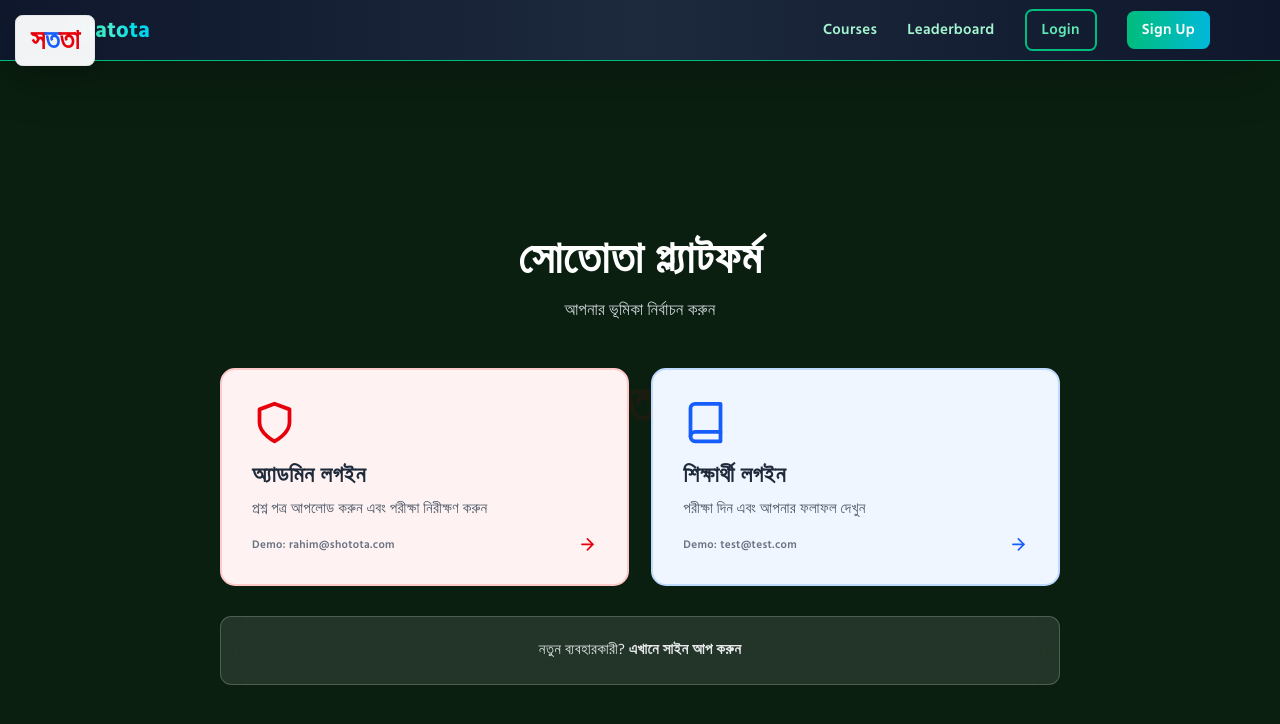
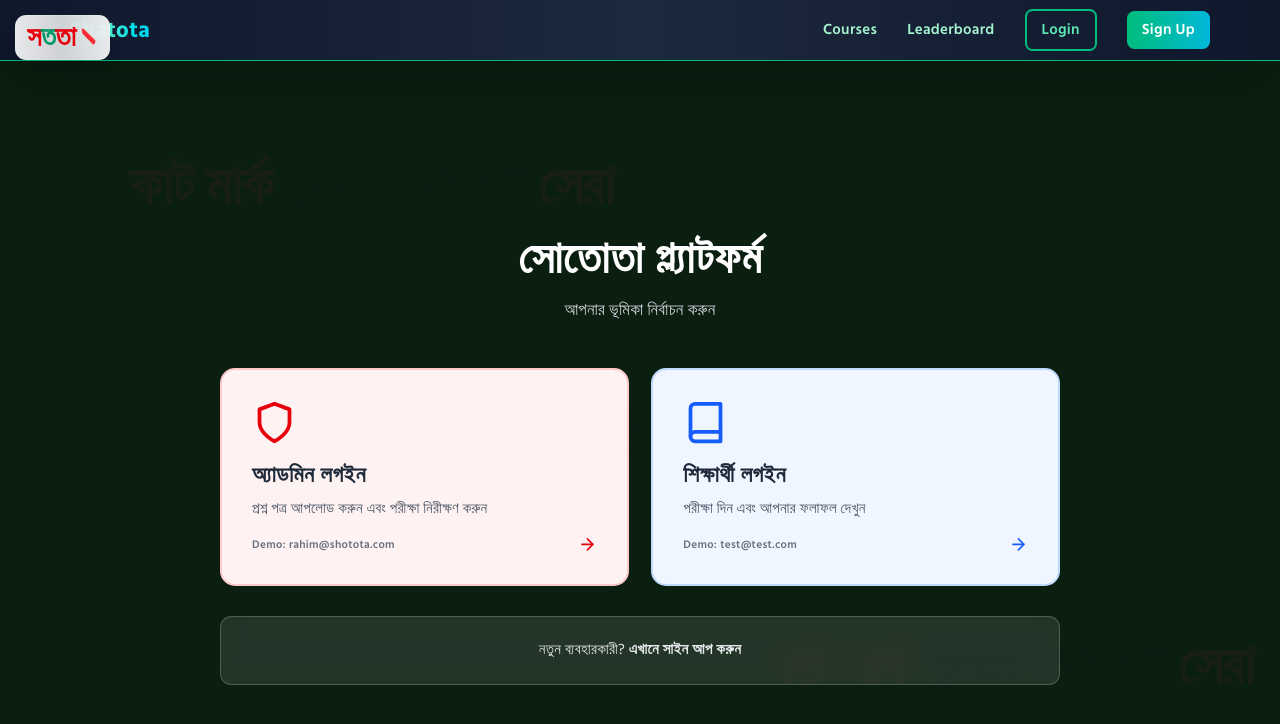
Before and after one commit to Tanjimscreation/shotota-v2, a Next.js app: page /login in a window 1280 px wide. Shown: the top 724 px of the page. Built offline with nearby package versions, Linux system fonts and the light colour scheme; no server answers.

Commit message:
UI/UX: Implement Vibe Coding aesthetic - animated watermark, FocusModeHeader, updated login

```diff
--- /dev/null
+++ b/src/components/FocusModeHeader.tsx
@@ -0,0 +1,112 @@
+'use client'
+
+import React from 'react'
+import { motion } from 'framer-motion'
+import Link from 'next/link'
+import { FiArrowLeft, FiClock, FiBook } from 'react-icons/fi'
+
+interface FocusModeHeaderProps {
+  examTitle: string
+  courseTitle: string
+  timeLeft: number
+  totalQuestions: number
+  currentQuestion: number
+  onExit: () => void
+}
+
+export const FocusModeHeader: React.FC<FocusModeHeaderProps> = ({
+  examTitle,
+  courseTitle,
+  timeLeft,
+  totalQuestions,
+  currentQuestion,
+  onExit,
+}) => {
+  // Format time
+  const formatTime = (seconds: number) => {
+    const mins = Math.floor(seconds / 60)
+    const secs = seconds % 60
+    return `${mins}:${secs.toString().padStart(2, '0')}`
+  }
+
+  return (
+    <motion.header
+      initial={{ opacity: 0, y: -50 }}
+      animate={{ opacity: 1, y: 0 }}
+      exit={{ opacity: 0, y: -50 }}
+      transition={{ duration: 0.4, ease: 'easeOut' }}
+      className="fixed top-0 left-0 right-0 z-40 bg-gradient-to-r from-slate-900 via-slate-800 to-slate-900 shadow-2xl border-b border-emerald-500/30"
+    >
+      <div className="max-w-7xl mx-auto px-4 sm:px-6 lg:px-8">
+        <div className="flex items-center justify-between h-16">
+          {/* Left - Back to Dashboard */}
+          <motion.button
+            onClick={onExit}
+            whileHover={{ scale: 1.05, x: -3 }}
+            whileTap={{ scale: 0.95 }}
+            className="flex items-center gap-2 text-emerald-300 hover:text-emerald-100 transition-colors px-3 py-2 rounded-lg hover:bg-white/5"
+          >
+            <FiArrowLeft className="w-5 h-5" />
+            <span className="font-semibold hidden sm:inline">ড্যাশবোর্ডে ফিরুন</span>
+          </motion.button>
+
+          {/* Center - Exam Info */}
+          <motion.div
+            initial={{ opacity: 0, scale: 0.9 }}
+            animate={{ opacity: 1, scale: 1 }}
+            transition={{ delay: 0.2 }}
+            className="flex-1 text-center px-4"
+          >
+            <div className="flex items-center justify-center gap-2 text-emerald-400">
+              <FiBook className="w-4 h-4" />
+              <span className="text-sm font-medium">{courseTitle}</span>
+            </div>
+            <h1 className="text-lg md:text-xl font-bold text-white truncate max-w-md mx-auto">
+              {examTitle}
+            </h1>
+          </motion.div>
+
+          {/* Right - Timer & Progress */}
+          <motion.div
+            initial={{ opacity: 0, x: 20 }}
+            animate={{ opacity: 1, x: 0 }}
+            transition={{ delay: 0.3 }}
+            className="flex items-center gap-4"
+          >
+            {/* Progress */}
+            <div className="hidden sm:block text-right">
+              <p className="text-xs text-emerald-300/70">প্রশ্ন</p>
+              <p className="text-sm font-bold text-emerald-300">
+                {currentQuestion + 1} <span className="text-emerald-400/50">/ {totalQuestions}</span>
+              </p>
+            </div>
+
+            {/* Timer */}
+            <motion.div
+              animate={timeLeft < 300 ? { scale: [1, 1.05, 1] } : {}}
+              transition={{ duration: 1, repeat: timeLeft < 300 ? Infinity : 0 }}
+              className={`flex items-center gap-2 px-4 py-2 rounded-lg font-mono font-bold ${
+                timeLeft < 300
+                  ? 'bg-red-500/20 text-red-400 border border-red-500/30'
+                  : 'bg-emerald-500/10 text-emerald-300 border border-emerald-500/30'
+              }`}
+            >
+              <FiClock className="w-4 h-4" />
+              <span className="text-lg">{formatTime(timeLeft)}</span>
+            </motion.div>
+          </motion.div>
+        </div>
+      </div>
+
+      {/* Progress Bar */}
+      <div className="h-1 bg-slate-700/50">
+        <motion.div
+          className="h-full bg-gradient-to-r from-emerald-400 to-cyan-400"
+          initial={{ width: 0 }}
+          animate={{ width: `${((currentQuestion + 1) / totalQuestions) * 100}%` }}
+          transition={{ duration: 0.3 }}
+        />
+      </div>
+    </motion.header>
+  )
+}
--- a/src/components/GlobalLayout.tsx
+++ b/src/components/GlobalLayout.tsx
@@ -1,82 +1,76 @@
 'use client'
 
-import { motion } from 'framer-motion'
+import { motion, Variants } from 'framer-motion'
 import Link from 'next/link'
+import { ShototaBrandLogo } from './ShototaBrandLogo'
 
 export default function GlobalLayout({ children }: { children: React.ReactNode }) {
-  // Watermark animation - oscillating fade and drift
-  const watermarkVariants = {
+  // Floating watermark animation - hardware accelerated
+  const watermarkVariants: Variants = {
     animate: {
-      opacity: [0.03, 0.08, 0.03],
-      y: [0, 8, 0],
+      x: [0, 30, 0, -30, 0],
+      y: [0, -15, 0, 15, 0],
+      opacity: [0.05, 0.08, 0.05, 0.08, 0.05],
       transition: {
-        duration: 8,
+        duration: 12,
         repeat: Infinity,
-        ease: 'easeInOut' as any,
+        ease: 'easeInOut' as const,
       },
     },
   }
 
-  // Logo animation - entrance and hover
-  const logoVariants = {
-    initial: { opacity: 0, x: -20 },
+  // Logo entrance animation
+  const logoVariants: Variants = {
+    initial: { opacity: 0, y: -20 },
     animate: {
       opacity: 1,
-      x: 0,
+      y: 0,
       transition: {
-        duration: 0.6,
-        ease: 'easeOut' as any,
-      }
+        duration: 0.5,
+        ease: 'easeOut' as const,
+      },
     },
-    hover: {
-      scale: 1.1,
-      transition: { duration: 0.3 }
-    }
   }
 
   return (
-    <div className="relative min-h-screen">
-      {/* Logo - Top Left with Animation */}
+    <div className="relative min-h-screen overflow-x-hidden">
+      {/* Integrated Logo - Top Left */}
       <motion.div
         initial="initial"
         animate="animate"
-        whileHover="hover"
         variants={logoVariants}
         className="fixed top-4 left-4 z-50"
       >
         <Link href="/" className="block">
-          {/* Shotota Logo - Bengali Only with Color Palette */}
-          <div className="flex items-center gap-1 bg-white/95 backdrop-blur-sm px-4 py-2 rounded-lg shadow-lg border border-gray-200 hover:shadow-xl transition-shadow">
-            <div className="text-3xl font-bold tracking-tight">
-              <span className="text-red-600">স</span>
-              <span className="text-blue-600">ত</span>
-              <span className="text-red-600">ত</span>
-              <span className="text-green-600">া</span>
-            </div>
-          </div>
+          <ShototaBrandLogo />
         </Link>
       </motion.div>
 
-      {/* Animated Watermark - Full Page Background */}
-      <motion.div
-        variants={watermarkVariants}
-        animate="animate"
-        className="fixed inset-0 pointer-events-none flex items-center justify-center"
-      >
-        <motion.div
-          className="text-4xl md:text-6xl font-bold text-center select-none"
-          initial={{ opacity: 0 }}
-          animate={{ opacity: 1 }}
-          transition={{ delay: 0.3, duration: 0.8 }}
-        >
-          <span className="text-black">কাট মার্ক </span>
-          <span className="text-red-600">তুলতে</span>
-          <span className="text-black"> আমরাই </span>
-          <span className="text-red-600">সেরা</span>
-        </motion.div>
-      </motion.div>
+      {/* Animated Watermark Background Layer */}
+      <div className="fixed inset-0 pointer-events-none overflow-hidden z-0">
+        {/* Multiple floating text instances for depth */}
+        {[0, 1, 2].map((index) => (
+          <motion.div
+            key={index}
+            variants={watermarkVariants}
+            animate="animate"
+            className="absolute"
+            style={{
+              top: `${20 + index * 30}%`,
+              left: `${10 + index * 25}%`,
+              transform: `rotate(${index % 2 === 0 ? -5 : 5}deg)`,
+            }}
+          >
+            <div className="text-4xl md:text-5xl lg:text-6xl font-black tracking-tight whitespace-nowrap">
+              <span className="text-red-500">কাট মার্ক</span>
+              <span className="text-gray-900"> তুলতে আমরাই </span>
+              <span className="text-red-500">সেরা</span>
+            </div>
+          </motion.div>
+        ))}
+      </div>
 
-      {/* Main Content */}
+      {/* Main Content - above watermark */}
       <div className="relative z-10">
         {children}
       </div>
--- /dev/null
+++ b/src/components/ShototaBrandLogo.tsx
@@ -0,0 +1,38 @@
+'use client'
+
+import React from 'react'
+import { motion } from 'framer-motion'
+
+export const ShototaBrandLogo: React.FC = () => {
+  return (
+    <motion.div
+      className="relative flex items-center gap-2"
+      whileHover={{ scale: 1.05 }}
+      transition={{ duration: 0.2 }}
+    >
+      {/* Logo Container with gradient background that blends with any theme */}
+      <div className="relative flex items-center gap-1 px-3 py-2 rounded-xl backdrop-blur-md bg-gradient-to-r from-white/90 via-white/80 to-white/90 dark:from-slate-800/90 dark:via-slate-800/80 dark:to-slate-800/90 shadow-lg border border-white/20 dark:border-slate-700/50">
+        {/* Bengali Text Logo with medical/admission theme colors */}
+        <div className="text-2xl md:text-3xl font-black tracking-tight leading-none">
+          <span className="text-red-600">স</span>
+          <span className="text-emerald-600">ত</span>
+          <span className="text-red-600">ত</span>
+          <span className="text-emerald-600">া</span>
+        </div>
+
+        {/* Subtle quill/feather accent */}
+        <svg
+          className="w-5 h-5 -scale-x-100 text-red-500"
+          viewBox="0 0 24 24"
+          fill="currentColor"
+          xmlns="http://www.w3.org/2000/svg"
+        >
+          <path d="M21 3c0-1.1-.9-2-2-2-.5 0-1 .2-1.4.6L3.6 15.4c-.6.6-.8 1.5-.5 2.3l.9 2.5c.2.6.8 1 1.4 1 .2 0 .5 0 .7-.1L19.4 7.4c.4-.4.6-.9.6-1.4V3z" />
+        </svg>
+      </div>
+
+      {/* Glow effect on hover */}
+      <div className="absolute inset-0 rounded-xl bg-gradient-to-r from-red-500/20 to-emerald-500/20 blur-xl opacity-0 group-hover:opacity-100 transition-opacity -z-10" />
+    </motion.div>
+  )
+}
--- a/src/components/auth/LoginForm.tsx
+++ b/src/components/auth/LoginForm.tsx
@@ -92,12 +92,32 @@ export default function LoginForm({
         animate={{ opacity: 1, y: 0 }}
         className="min-h-screen bg-gradient-to-br from-sotota-dark via-sotota-light to-sotota-dark flex items-center justify-center p-4"
       >
-        <div className="w-full max-w-md">
-          <button
-            onClick={onBack}
-            className="mb-6 text-white hover:text-gray-200 font-semibold flex items-center gap-2"
+        <div className="w-full max-w-6xl grid md:grid-cols-2 gap-8 items-center">
+          {/* Left Panel - Bengali Quote */}
+          <motion.div
+            initial={{ opacity: 0, x: -30 }}
+            animate={{ opacity: 1, x: 0 }}
+            transition={{ delay: 0.2, duration: 0.6 }}
+            className="hidden md:flex flex-col justify-center items-center text-center p-8"
           >
-            <FiArrowLeft /> ফিরে যান
+            <div className="relative">
+              <div className="absolute -top-4 -left-4 text-6xl text-white/20">"</div>
+              <blockquote className="text-2xl md:text-3xl font-bold text-white leading-relaxed">
+                অল্প অল্প করে বারবার পড়া, এমন{' '}
+                <span className="text-emerald-400">Micro Revision</span> দেয়াই চান্স-পাওয়া সব ভালো স্টুডেন্টের অভ্যাস
+              </blockquote>
+              <div className="absolute -bottom-4 -right-4 text-6xl text-white/20">"</div>
+            </div>
+            <div className="mt-8 w-24 h-1 bg-gradient-to-r from-transparent via-emerald-400 to-transparent" />
+          </motion.div>
+
+          {/* Right Panel - Login Form */}
+          <div className="w-full max-w-md mx-auto">
+            <button
+              onClick={onBack}
+              className="mb-6 text-white hover:text-gray-200 font-semibold flex items-center gap-2"
+            >
+              <FiArrowLeft /> ফিরে যান
           </button>
 
           <div className="bg-white rounded-2xl shadow-2xl p-8 border-2 border-gray-100">
@@ -161,6 +181,7 @@ export default function LoginForm({
                 সাইন আপ করুন
               </Link>
             </p>
+          </div>
           </div>
         </div>
       </motion.div>
```
Also changed, not shown: app/exam/page.tsx (+57 -31 lines).
